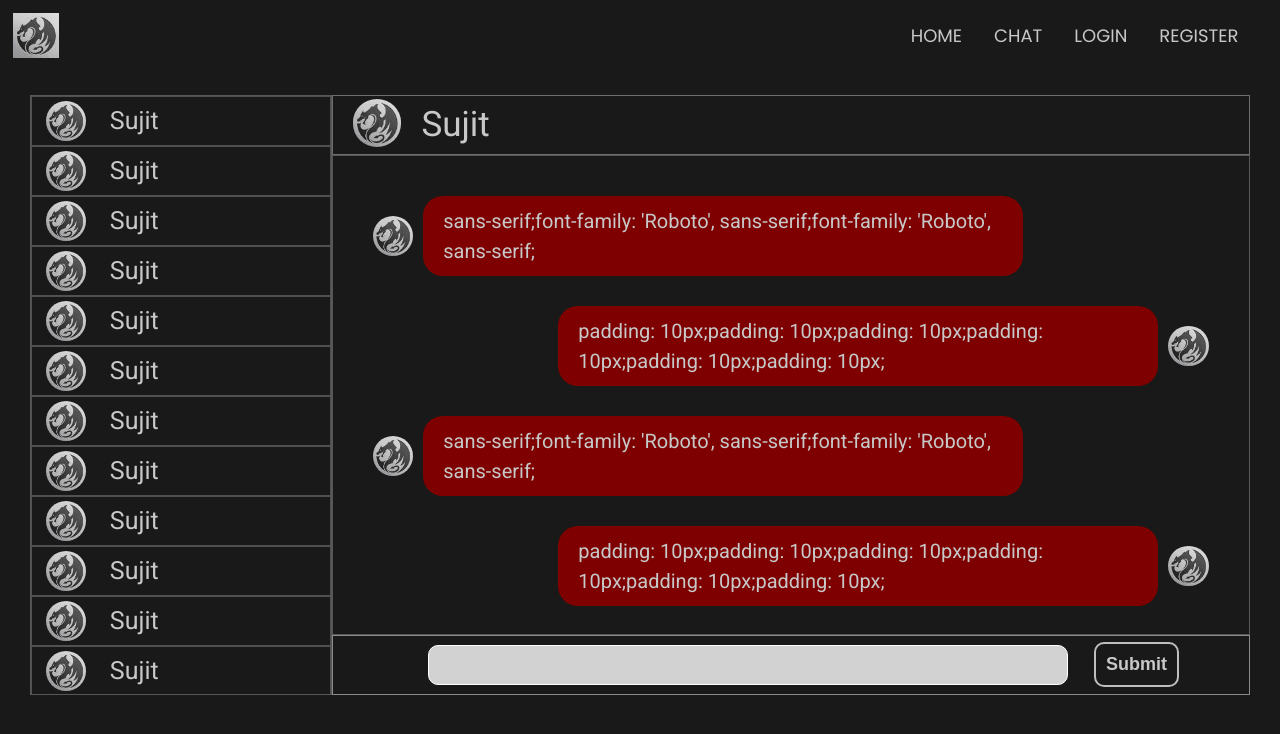
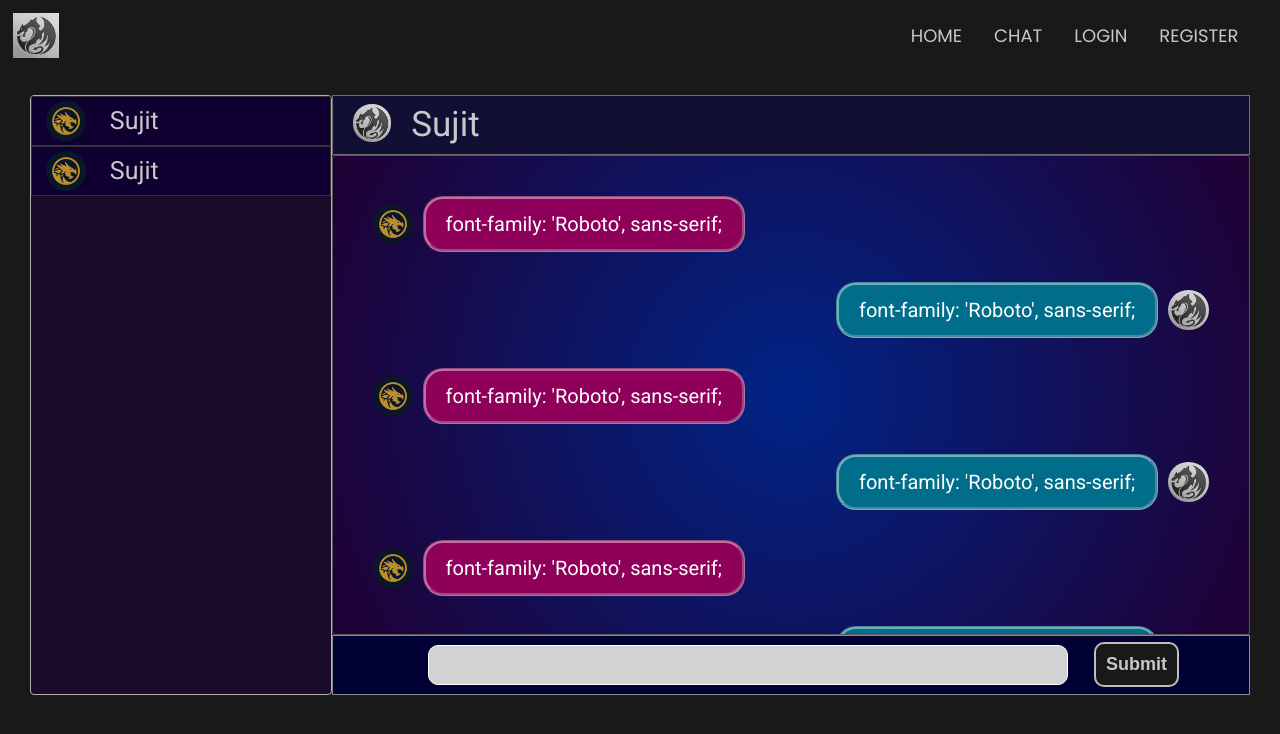
Before and after one commit to SujitAkulwar/Chat-App, a React (Create React App) app in the folder client/: page /Chat in a window 1280 px wide. Shown: the top 734 px of the page. Built offline with nearby package versions, Linux system fonts and the light colour scheme.

Commit message:
chatbox color

```diff
--- a/client/src/components/Chatbox.css
+++ b/client/src/components/Chatbox.css
@@ -1,4 +1,3 @@
-
 .chatbox{
     height: 480px;
     padding: 20px;
@@ -9,6 +8,8 @@
     scrollbar-width: thin;
     scroll-behavior: smooth;
     overflow: auto;
+    border-radius: 3px;
+    background-image: radial-gradient(circle, rgb(0, 36, 134) 0%,rgb(32, 0, 51)  100%);
 }
 
 .chatbox::-webkit-scrollbar{
@@ -28,23 +29,19 @@
   height: 20px;
 }
 
-.text1{
+.text1,.text2{
     padding: 10px;
     margin:10px;
+    display: flex;
     height: fit-content;
     width: fit-content;
     border-radius: 50px;
-    display: flex;
+    background-color: transparent;
+
 }
 .text2{
-    padding: 10px;
-    margin:10px;
     margin-left:auto;
-    display: flex;
     justify-content: flex-end;
-    height: fit-content;
-    width: fit-content;
-    border-radius: 50px;
 }
 .msg{
     display: flex;
@@ -54,9 +51,16 @@
     font-family: 'Roboto', sans-serif;
     padding:10px 20px;
     margin: 0 10px;
-    background-color: rgb(126, 0, 0);
     border-radius: 20px;
     max-width: 600px;
     line-break: loose;
     line-height: 30px;
+    border: 3px groove rgba(255, 255, 255, 0.438);
+    color: white;
 }
+.m1{
+  background-color: rgb(142, 0, 90);
+}
+.m2{
+  background-color: rgb(0, 109, 139);
+}
--- a/client/src/components/Chatbox.js
+++ b/client/src/components/Chatbox.js
@@ -3,23 +3,24 @@ import './Chatbox.css'
 
 
 const Chatbox = () => {
+    const text = "font-family: 'Roboto', sans-serif;"
     const ny = (
         <div className='text1'>
             <img
-                src={require('../img/logo.jpg')}
+                src={require('../img/logo2.png')}
                 alt="description"
                 className='userimg'
             />
-            <div className='msg'>
-                 sans-serif;font-family: 'Roboto', sans-serif;font-family: 'Roboto', sans-serif;
+            <div className='msg m1'>
+                 {text}
             </div>
         </div>
     )
 
     const y = (
         <div className='text2'>
-            <div className='msg'>
-                padding: 10px;padding: 10px;padding: 10px;padding: 10px;padding: 10px;padding: 10px;
+            <div className='msg m2'>
+                {text}
             </div>
             <img
                 src={require('../img/logo.jpg')}
@@ -38,6 +39,18 @@ const Chatbox = () => {
             {y}
             {ny}
             {y}
+            {ny}
+            {y}
+            {ny}
+            {y}
+            {ny}
+            {y}
+            {ny}
+            {y}
+            {ny}
+            {y}
+            {ny}
+            {y}
         </div>
     )
 }
--- a/client/src/components/Chats.css
+++ b/client/src/components/Chats.css
@@ -10,16 +10,22 @@
     border: 1px solid rgb(110, 110, 110);
     font-family: 'Roboto', sans-serif;
     align-items: center;
+    background-color: rgba(6, 0, 91, 0.4);
+}
+.userprofil{
+  background-color: transparent;
 }
 .userprofilimg{
-    height: 50px;
+    height: 40px;
     width: auto;
     margin: 0 20px;
     border-radius: 50px;
     padding: 1px 0;
+    background-color: transparent;
 }
 .usernamelive{
     font-size: 35px;
+    background-color: transparent;
 }
 .f2{
   height: 60px;
@@ -27,7 +33,7 @@
   display: flex;
   justify-content: center;
   align-items: center;
-
+  background-color: rgb(0, 0, 52);
 }
 .i2{
   height: 40px;
--- a/client/src/components/User.css
+++ b/client/src/components/User.css
@@ -1,15 +1,15 @@
 
 .users{
     width: 400px;
-    height: 100%;
+    height: 600px;
     font-family: 'Roboto', sans-serif;
-    border: 1px solid rgb(87, 87, 87);
+    border: 1px solid rgb(176, 176, 176);
     max-height: 600px;
     overflow-y: scroll;
     scrollbar-width: thin;
     scroll-behavior: smooth;
-}
-.users {
+    border-radius: 4px;
+    background-color: rgba(28, 0, 55, 0.514);
     overflow: auto;
 }
 
@@ -33,7 +33,8 @@
     display: flex;
     height: 50px;
     width: 100%;
-    border: 1px  solid rgb(81, 81, 81);
+    border: 1px  solid rgb(51, 51, 51);
+    background-color: rgba(13, 13, 68, 0.533);
 }
 .userlogo{
     display: flex;
@@ -55,3 +56,6 @@
     line-height: 48px;
     padding-left: 20px;
 }
+.username,.user,.userimg,.userlogo{
+  background-color: rgb(16, 0, 49);
+}
--- a/client/src/components/User.js
+++ b/client/src/components/User.js
@@ -5,7 +5,7 @@ const user = (
   <div className='user'>
     <div className='userlogo'>
       <img
-        src={require('../img/logo.jpg')}
+        src={require('../img/logo2.png')}
         alt="description"
         className='userimg'
       />
@@ -23,24 +23,6 @@ const User = () => {
       <div className='users'>
         {user}
         {user}
-        {user}
-        {user}
-        {user}
-        {user}
-        {user}
-        {user}
-        {user}
-        {user}
-        {user}
-        {user}
-        {user}
-        {user}
-        {user}
-        {user}
-        {user}
-        {user}
-        {user}
-        {user}
       </div>
     </>
   )
--- a/client/src/pages/Home.css
+++ b/client/src/pages/Home.css
@@ -45,3 +45,8 @@ body::-webkit-scrollbar{
 .homelink:hover,.homelink:focus{
     background-color:  rgb(120, 200, 0);
 }
+.homelink a{
+    background-color: transparent;
+    text-decoration: none;
+    color: white;
+}
--- a/client/src/pages/Home.js
+++ b/client/src/pages/Home.js
@@ -12,7 +12,7 @@ const home = (
         Chat App lets you connect with the world
       </div>
       <button className='homelink'>
-        Get started
+        <a href="/Register" >Get started</a>
       </button>
     </div>
     <div className='homeimgbox'>
```
Also changed, not shown: client/src/components/Chats.js (+0 -7 lines), client/src/img/logo2.png (added).
